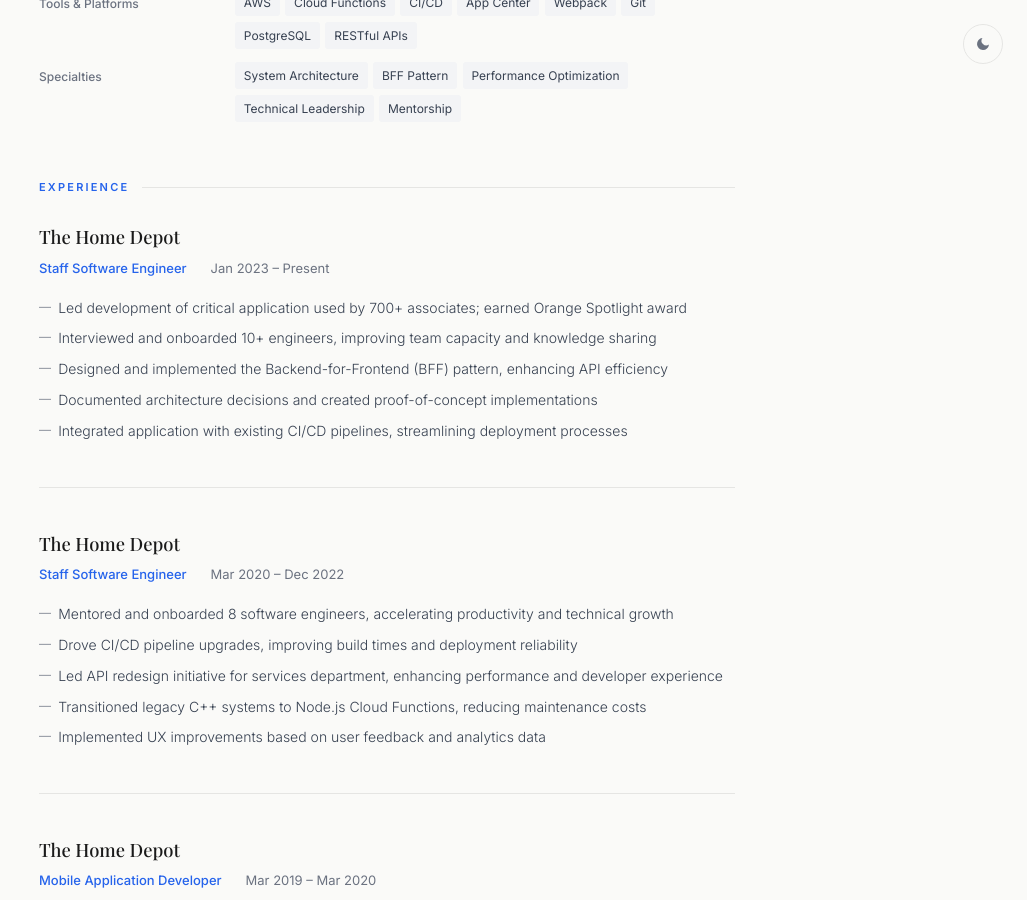
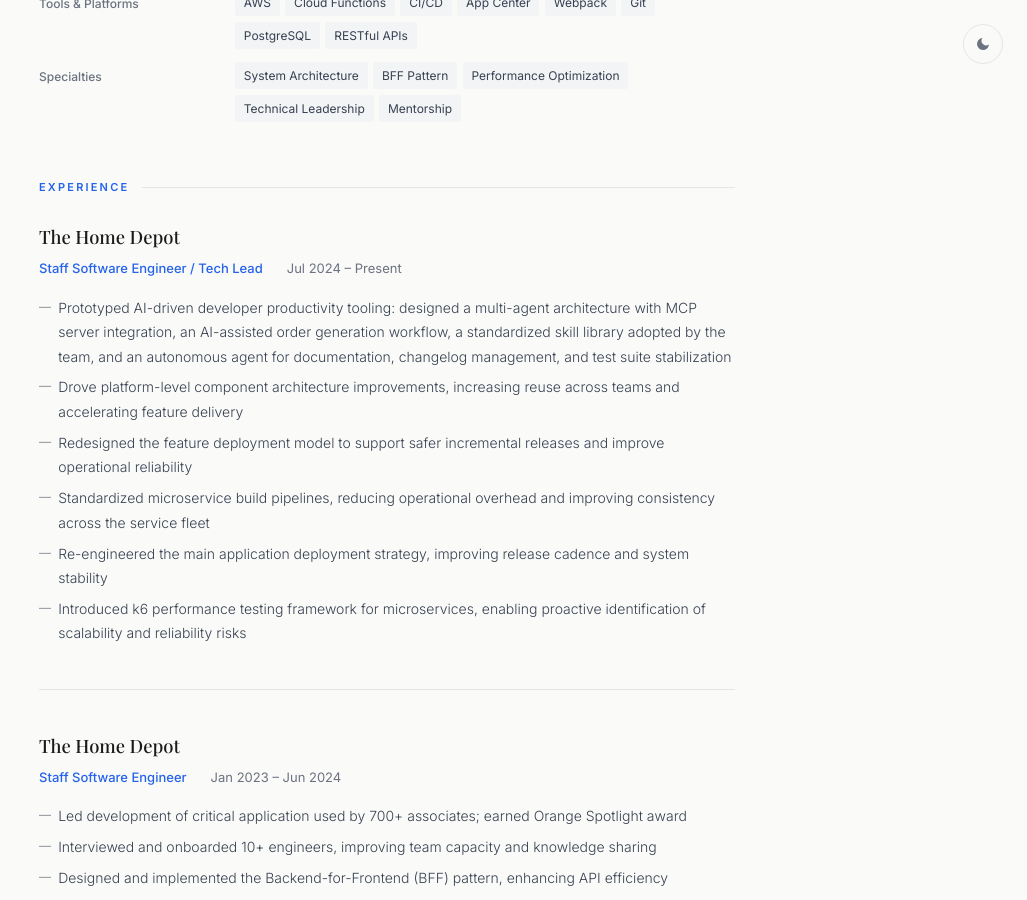
Before and after one commit to guigacarvalho/guigacarvalho.github.io, a Jekyll site: the page index.html, which Jekyll copies as it is, in a window 1280 px wide and 900 px high, scrolled down 834 px. Shown: the whole window, without its empty margins (253-1280 px from the left). Built offline with Jekyll 4.4.1, drawn with Linux system fonts in a browser that asks for light colours.

Commit message:
Add Staff/Tech Lead role (Jul 2024–Present) with AI work highlighted
Splits the Jan 2023–Present entry into two:
- Jul 2024–Present: Staff Software Engineer / Tech Lead (new)
- Jan 2023–Jun 2024: Staff Software Engineer (previous)

AI-driven productivity work leads the new entry, followed by
platform, deployment, pipeline, and k6 performance testing work.

https://claude.ai/code/session_01PQcmEBAFgAsFPREuRdZ3p4

```diff
--- a/index.html
+++ b/index.html
@@ -400,8 +400,26 @@
         <div class="job-header">
           <div class="job-company">The Home Depot</div>
           <div class="job-meta">
+            <span class="job-title">Staff Software Engineer / Tech Lead</span>
+            <span class="job-date">Jul 2024 – Present</span>
+          </div>
+        </div>
+        <ul>
+          <li>Prototyped AI-driven developer productivity tooling: designed a multi-agent architecture with MCP server integration, an AI-assisted order generation workflow, a standardized skill library adopted by the team, and an autonomous agent for documentation, changelog management, and test suite stabilization</li>
+          <li>Drove platform-level component architecture improvements, increasing reuse across teams and accelerating feature delivery</li>
+          <li>Redesigned the feature deployment model to support safer incremental releases and improve operational reliability</li>
+          <li>Standardized microservice build pipelines, reducing operational overhead and improving consistency across the service fleet</li>
+          <li>Re-engineered the main application deployment strategy, improving release cadence and system stability</li>
+          <li>Introduced k6 performance testing framework for microservices, enabling proactive identification of scalability and reliability risks</li>
+        </ul>
+      </div>
+
+      <div class="job">
+        <div class="job-header">
+          <div class="job-company">The Home Depot</div>
+          <div class="job-meta">
             <span class="job-title">Staff Software Engineer</span>
-            <span class="job-date">Jan 2023 – Present</span>
+            <span class="job-date">Jan 2023 – Jun 2024</span>
           </div>
         </div>
         <ul>
```
